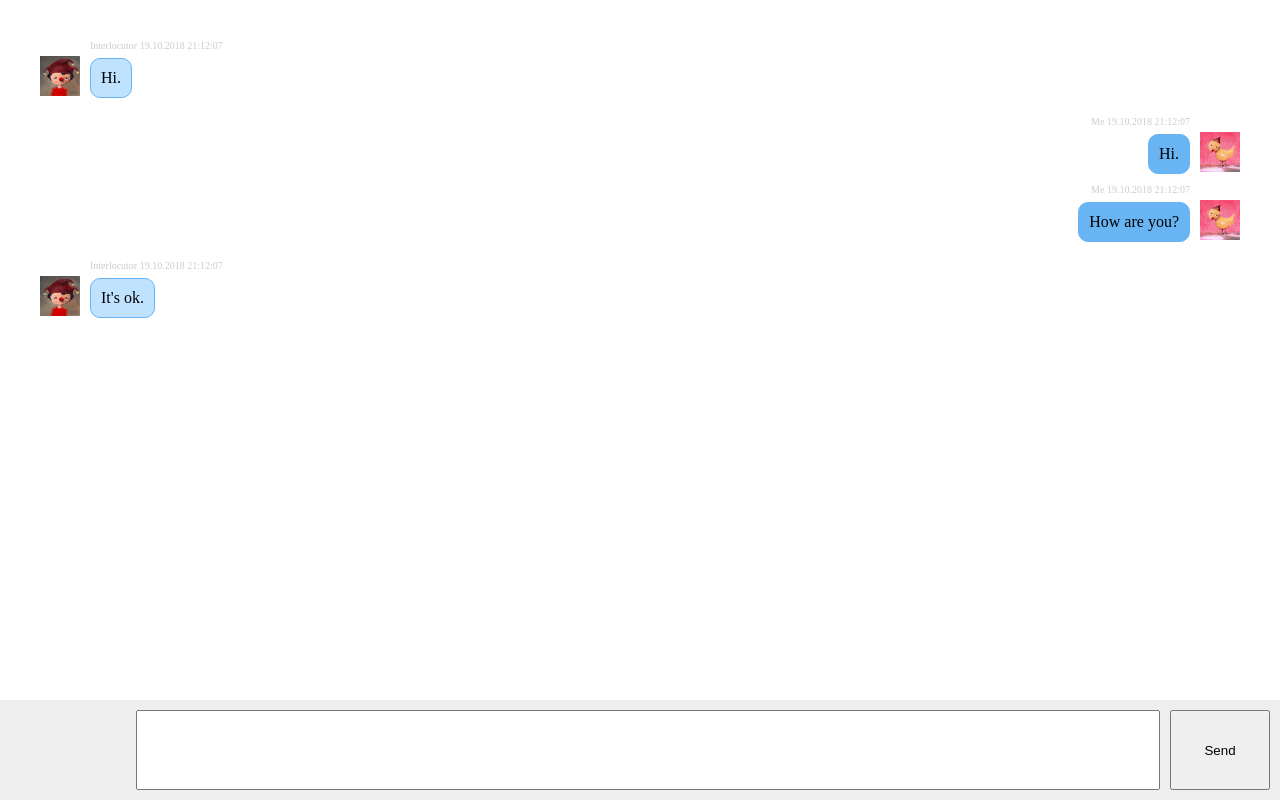
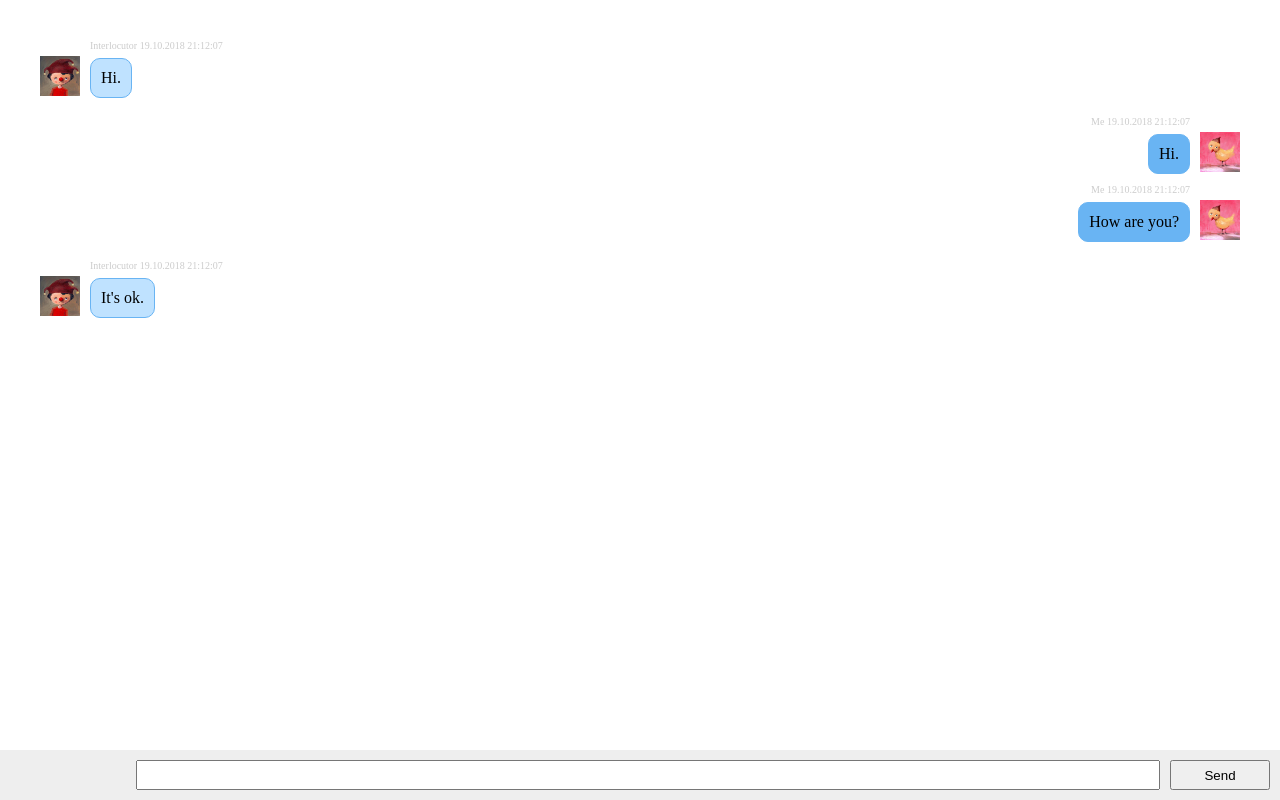
Before and after one commit to OlegUrmanov/lvl3, a plain HTML site: page Task 1/index.html in a window 1280 px wide. Drawn offline with Linux system fonts and the light colour scheme.

Commit message:
Fixed style for buttom panel.

```diff
--- a/Task 1/styles/main_styles.css
+++ b/Task 1/styles/main_styles.css
@@ -56,9 +56,10 @@
 }
 
 #bottomPanel{
-    height: 100px;
+    top: auto 0;
+    height: 50px;
     background:#EEE;
-    position:absolute;
+    position: fixed;
     bottom:0px;
     left:0px;
     right:0px;
```
